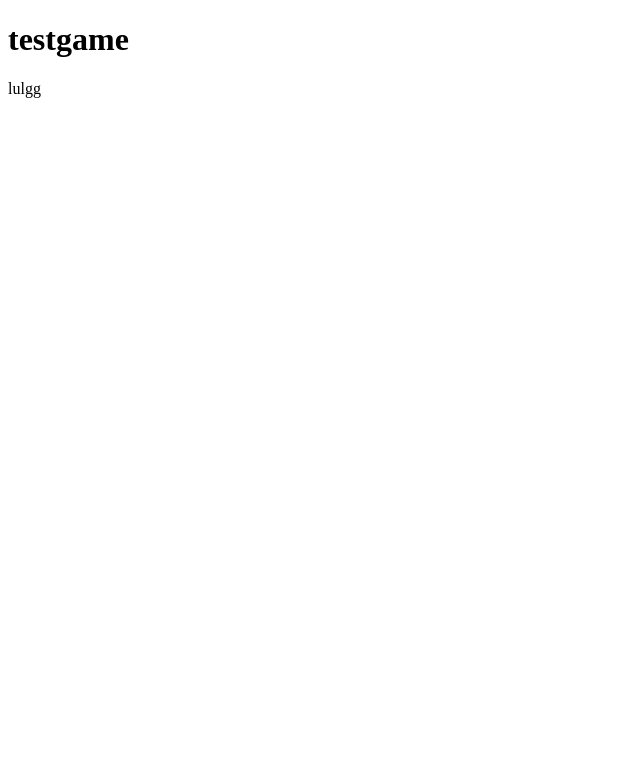
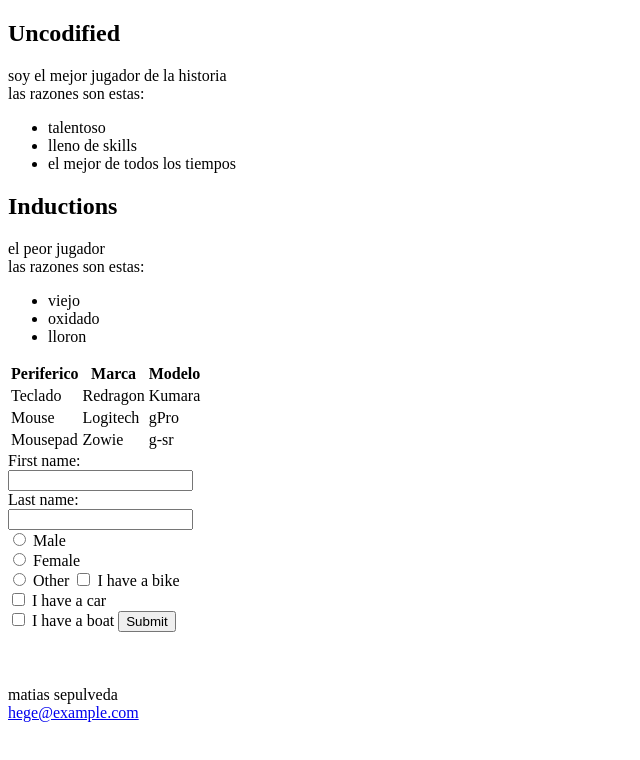
Before and after one commit to sepuuu/paginaweb, a plain HTML site: page index.html in a window 1280 px wide. Shown: the whole page, without its empty margins (0-640 px from the left). Drawn offline with Linux system fonts and the light colour scheme.

Commit message:
Update index.html

```diff
--- a/index.html
+++ b/index.html
@@ -1,24 +1,88 @@
-<!doctype html>
-
+<!DOCTYPE html>
 <html>
 <head>
-	<meta charset="utf-8">
-	<title>mi pagina web
-	</title>
-	<h1>
-		testgame
-	</h1>
+<title>Titulo</title>
+<link rel="stylesheet" href="styles.css">
 </head>
+<body>
+<header>
+<section>
+<h1>Uncodified</h1>
+<p>soy el mejor jugador de la historia<br>
+las razones son estas:</p>
+<ul>
+	<li>talentoso</li>
+	<li>lleno de skills</li>
+	<li>el mejor de todos los tiempos</li>
+</ul>
+</section>
+<section>
+	<h1>Inductions</h1>
+<p>el peor jugador <br>
+las razones son estas:</p>
+
+<ul>
+	<li>viejo</li>
+	<li>oxidado</li>
+	<li>lloron</li>
+</ul>
+</section>
+<table>
+	<tr>
+		<th>Periferico</th>
+		<th>Marca</th>
+		<th>Modelo</th>
+	</tr>
+	<tr>
+		<td>Teclado</td>
+		<td>Redragon</td>
+		<td>Kumara</td>
+	</tr>
+	<tr>
+		<td>Mouse</td>
+		<td>Logitech</td>
+		<td>gPro</td>
+	</tr>
+	<tr>
+		<td>Mousepad</td>
+		<td>Zowie</td>
+		<td>g-sr</td>
+	</tr>
 
 
+</table>
 
-<body>
-<p>
+<form>
+	 <label for="fname">First name:</label><br>
+  <input type="text" id="fname" name="fname"><br>
+  <label for="lname">Last name:</label><br>
+  <input type="text" id="lname" name="lname">
+  <br>
 
-	lulgg
+    <input type="radio" id="male" name="gender" value="male">
+  <label for="male">Male</label><br>
+  <input type="radio" id="female" name="gender" value="female">
+  <label for="female">Female</label><br>
+  <input type="radio" id="other" name="gender" value="other">
+  <label for="other">Other</label>
+
+  <input type="checkbox" id="vehicle1" name="vehicle1" value="Bike">
+  <label for="vehicle1"> I have a bike</label><br>
+  <input type="checkbox" id="vehicle2" name="vehicle2" value="Car">
+  <label for="vehicle2"> I have a car</label><br>
+  <input type="checkbox" id="vehicle3" name="vehicle3" value="Boat">
+  <label for="vehicle3"> I have a boat</label>
+  <input type="submit" value="Submit">
+</form>
 
 
-</p>
+</header>
+<br><br><br>
+
+
+<footer>
+	matias sepulveda<br>
+	 <a href="mailto:hege@example.com">hege@example.com</a>
+</footer>
 </body>
-
 </html>
```
